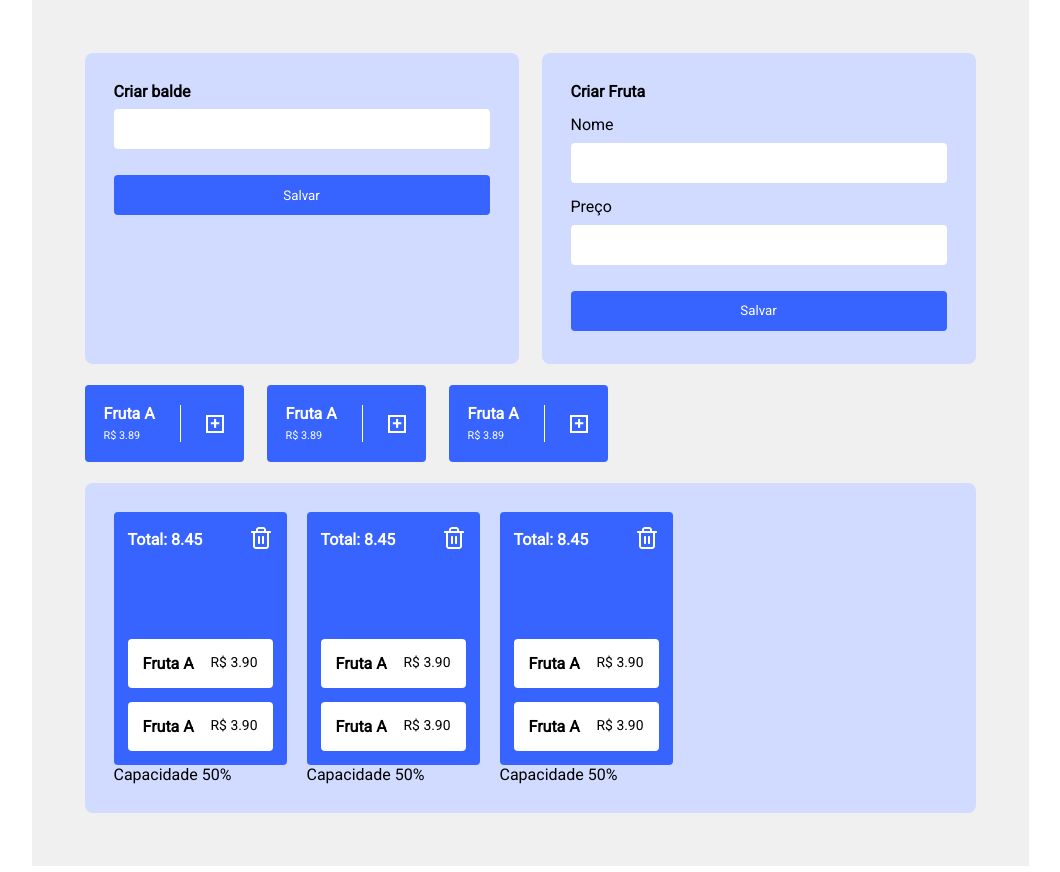
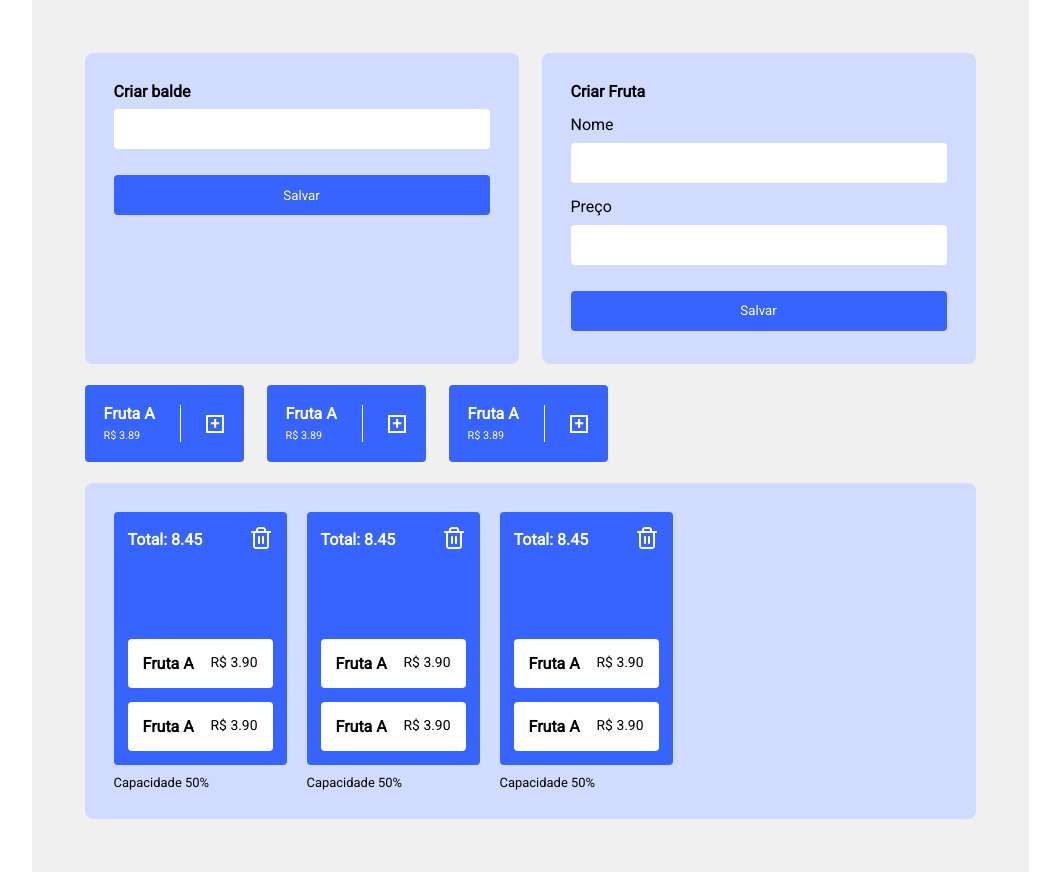
Before and after one commit to EdAndrade/armazenamento-de-frutas, a Nuxt app: page / in a window 1280 px wide. Shown: the whole page, without its empty margins (110-1170 px from the left). Built offline with nearby package versions, Linux system fonts and the light colour scheme.

Commit message:
adjusted capacity section

```diff
--- a/components/Bucket/style.scss
+++ b/components/Bucket/style.scss
@@ -47,4 +47,9 @@
             }
         }
     }
+
+    .capacity{
+        font-size: 0.81em;
+        margin-top: 10px;
+    }
 }
```
